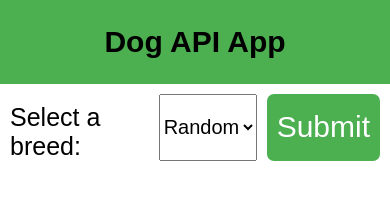
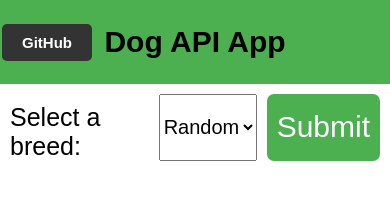
Before and after one commit to UeberTimei/using-api-of-dogs, a website: page index.html in a window 390 px wide. Drawn offline with Linux system fonts and the light colour scheme; no server answers.

Commit message:
more likely last commit

```diff
--- a/index.html
+++ b/index.html
@@ -7,6 +7,7 @@
 </head>
 <body>
     <div id="header">
+		<a href="https://github.com/UeberTimei" target="_blank" class="github">GitHub</a>
         <h2>Dog API App</h2>
     </div>
 	<form>
--- a/styles.css
+++ b/styles.css
@@ -11,6 +11,19 @@ body {
     width: 100%;
     padding: 0px;
     background-color: #4CAF50;
+}
+
+.github {
+	display: inline-block;
+	padding: 10px 20px;
+	background-color: #333;
+	color: #fff;
+	text-decoration: none;
+	font-weight: bold;
+	border-radius: 5px;
+	position: absolute;
+	top: 15px;
+	left: 10px;
 }
 
 form {
@@ -55,6 +68,13 @@ img {
 	#header{
 		font-size: 20px;
 	}
+
+	.github{
+		top: 24px;
+		left: 2px;
+		font-size: 15px;
+	}
+
 	form{
 		margin-left: 10px;
 		margin-right: 10px;
@@ -75,6 +95,6 @@ img {
 	img {
 		display: flex;
 		max-width: 90%;
-		max-height: 50vh;
+		max-height: 70vmax;
 	}
 }
```
